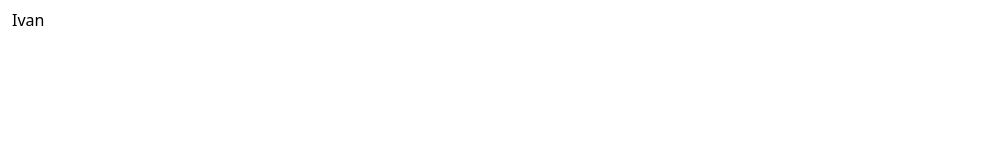
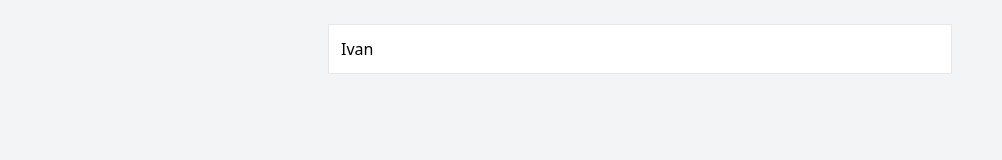
Before and after one commit to DMITRII1548/react_lessons, a React (Vite) app: page / in a window 1280 px wide. Shown: the top 160 px of the page, without its empty margins (0-1002 px from the left). Built offline with nearby package versions, Linux system fonts and the light colour scheme.

Commit message:
Create layout

```diff
--- a/src/App.jsx
+++ b/src/App.jsx
@@ -1,9 +1,10 @@
 function App() {
-    const person = 'Ivan'
 
     return (
-        <div class="my-2 mx-3">
-            {person}
+        <div className="min-h-screen bg-gray-100 p-4">
+            <div className="bg-white w-1/2 border border-gray-200 my-2 p-3 mx-auto">
+                Ivan
+            </div>
         </div>
     )
 }
```
